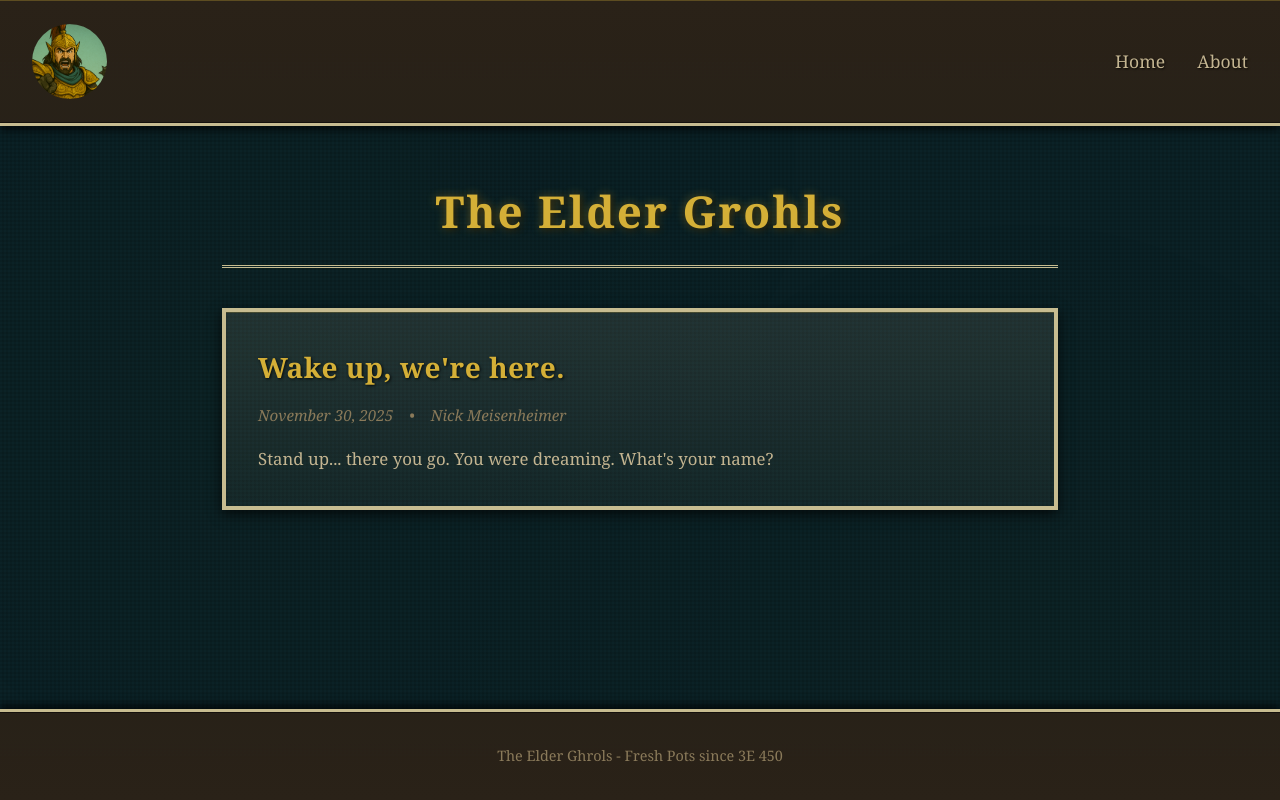
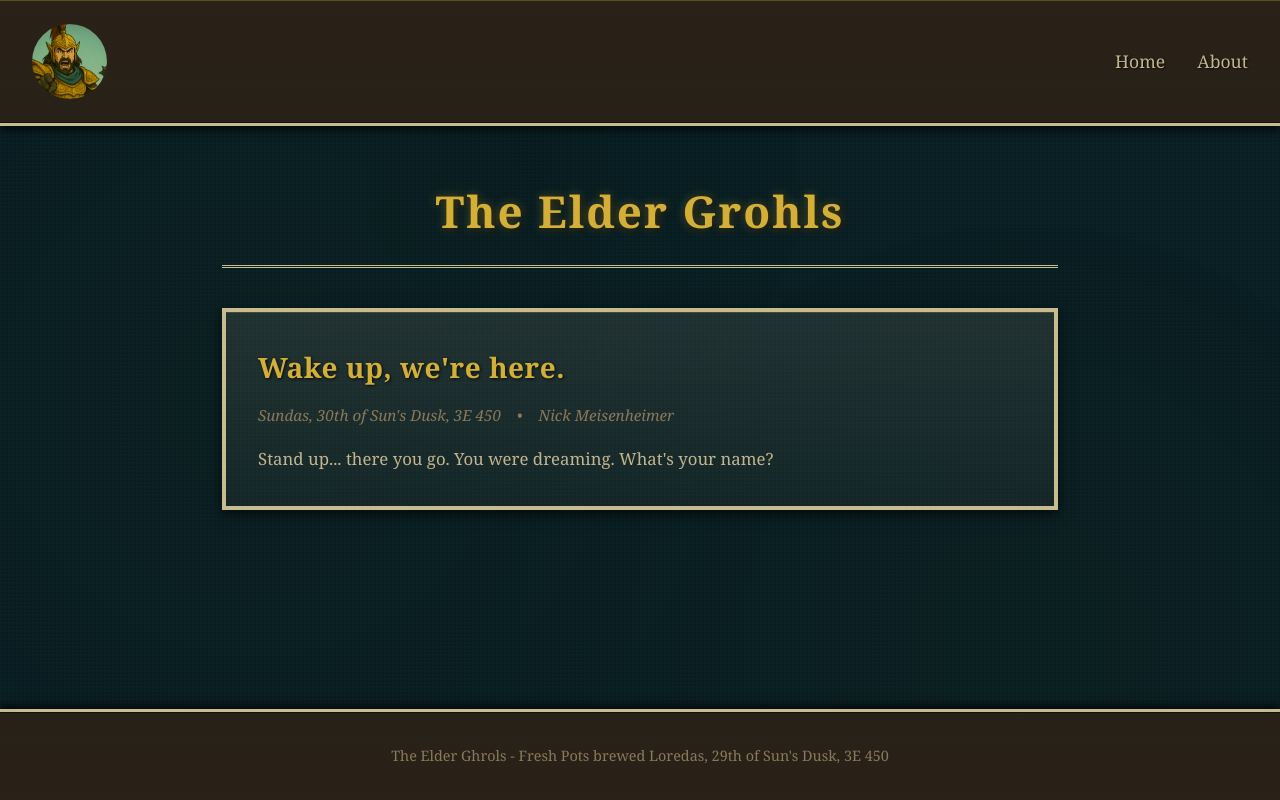
Before and after one commit to meisen-haus/elder-grohls-blog, a Next.js app: page / in a window 1280 px wide. Built offline with nearby package versions, Linux system fonts and the light colour scheme.

Commit message:
add nerdy dates

```diff
--- a/app/layout.tsx
+++ b/app/layout.tsx
@@ -3,14 +3,22 @@ import Link from 'next/link'
 import './globals.css'
 import Image from "next/image";
 import logo from "@/public/logo.png";
+import { convertDatesToNerd } from '@/lib/era-dates'
 
+const dateObj = new Date()
+const realDate = dateObj.toLocaleDateString('en-US', {
+  year: 'numeric',
+  month: 'long',
+  day: 'numeric'
+})
+const freshPotsSince = convertDatesToNerd(dateObj)
 
 export const metadata: Metadata = {
   title: 'The Elder Ghrols',
-  description: 'Fresh Pots since 3E 450',
+  description: `Fresh Pots brewed ${freshPotsSince}`,
   openGraph: {
     title: "The Elder Ghrols",
-    description: "Fresh Pots since 3E 450",
+    description: `Fresh Pots brewed ${freshPotsSince}`,
     url: "https://elder-ghrols-blog.vercel.app/",
     siteName: "The Elder Ghrols",
     images: [
@@ -26,7 +34,7 @@ export const metadata: Metadata = {
   twitter: {
     card: "summary_large_image",
     title: "The Elder Ghrols",
-    description: "Fresh Pots since 3E 450",
+    description: `Fresh Pots brewed ${freshPotsSince}`,
     images: ["/og-image.png"],
   },
   icons: {
@@ -52,6 +60,7 @@ export default function RootLayout({
               <Image
                 src={logo}
                 alt="We're watching you scum!"
+                title="We're watching you scum!"
                 className="logo"
                 height={800}
                 width={800}
@@ -66,7 +75,9 @@ export default function RootLayout({
             {children}
           </main>
           <footer className="footer">
-            <p>The Elder Ghrols - Fresh Pots since 3E 450</p>
+            <p>The Elder Ghrols - Fresh Pots brewed
+              <span title={`${realDate}`}> {freshPotsSince}</span>
+            </p>
           </footer>
         </div>
       </body>
--- a/app/page.tsx
+++ b/app/page.tsx
@@ -1,5 +1,6 @@
 import Link from 'next/link'
 import { getAllPosts } from '@/lib/posts'
+import { convertDatesToNerd } from '@/lib/era-dates'
 
 export default function Home() {
   const posts = getAllPosts()
@@ -8,25 +9,30 @@ export default function Home() {
     <>
       <h1 className="page-title">The Elder Grohls</h1>
       <div className="post-list">
-        {posts.map((post) => (
-          <Link href={`/posts/${post.id}`}>
-            <article key={post.id} className="post-card">
+        {posts.map((post) => {
+          const dateObj = new Date(post.date)
+          const realDate = dateObj.toLocaleDateString('en-US', {
+            year: 'numeric',
+            month: 'long',
+            day: 'numeric'
+          })
+
+          return (
+            <Link href={`/posts/${post.id}`} key={post.id}>
+              <article className="post-card">
                 <h2>
                     {post.title}
                 </h2>
                 <div className="post-meta">
-                <span>{new Date(post.date).toLocaleDateString('en-US', {
-                  year: 'numeric',
-                  month: 'long',
-                  day: 'numeric'
-                })}</span>
-                <span>•</span>
+                  <span title={realDate}>{convertDatesToNerd(dateObj)}</span>
+                  <span className='post-meta-separator'>•</span>
                   <span>{post.author}</span>
                 </div>
                 <p className="post-excerpt">{post.excerpt}</p>
               </article>
             </Link>
-        ))}
+          )
+        })}
       </div>
     </>
   )
--- /dev/null
+++ b/lib/era-dates.tsx
@@ -0,0 +1,39 @@
+export function convertDatesToNerd(date: Date): string | undefined {
+    const daysOfWeek =[
+        'Sundas',
+        'Morndas',
+        'Tirdas',
+        'Middas',
+        'Turdas',
+        'Fredas',
+        'Loredas',
+    ]
+
+    const monthsOfYear = [
+        'Morning Star',
+        'Sun\'s Dawn',
+        'First Seed',
+        'Rain\'s Hand',
+        'Second Seed',
+        'Midyear',
+        'Sun\'s Height',
+        'Last Seed',
+        'Hearthfire',
+        'Frostfall',
+        'Sun\'s Dusk',
+        'Evening Star',
+    ]
+
+    const ordinalSuffix = (day: number) => {
+        if (day % 10 === 1 && day !== 11) return 'st'
+        if (day % 10 === 2 && day !== 12) return 'nd'
+        if (day % 10 === 3 && day !== 13) return 'rd'
+        return 'th'
+    }
+
+    const dayOfWeek = daysOfWeek[date.getDay()]
+    const month = monthsOfYear[date.getMonth()]
+    const day = date.getDate()
+    const year = date.getFullYear()
+    return `${dayOfWeek}, ${day}${ordinalSuffix(day)} of ${month}, 3E ${427 + (year - 2002)}`
+  }
```
Also changed, not shown: app/posts/[id]/page.tsx (+6 -5 lines). Lines whose indentation alone changed are shown as unchanged.
